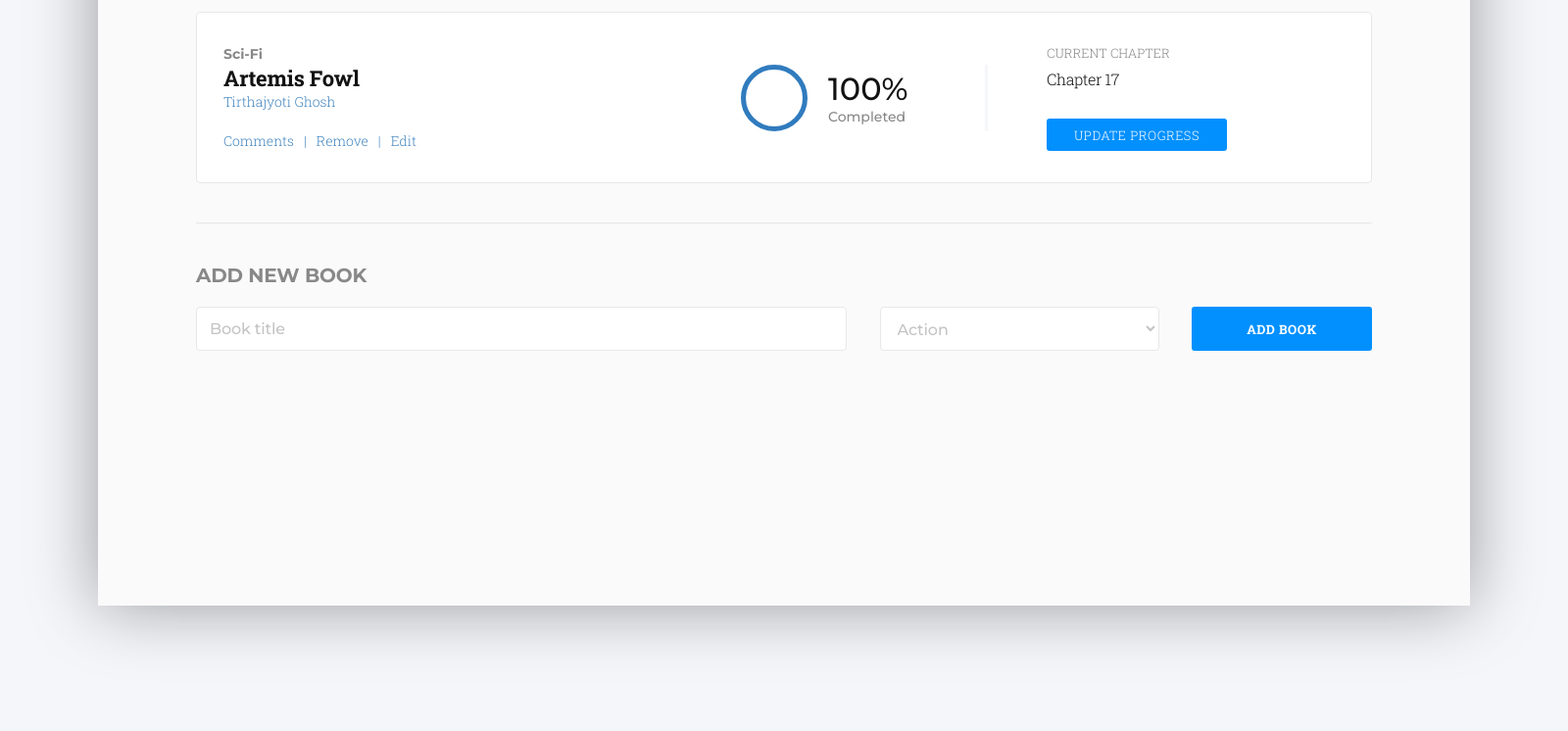
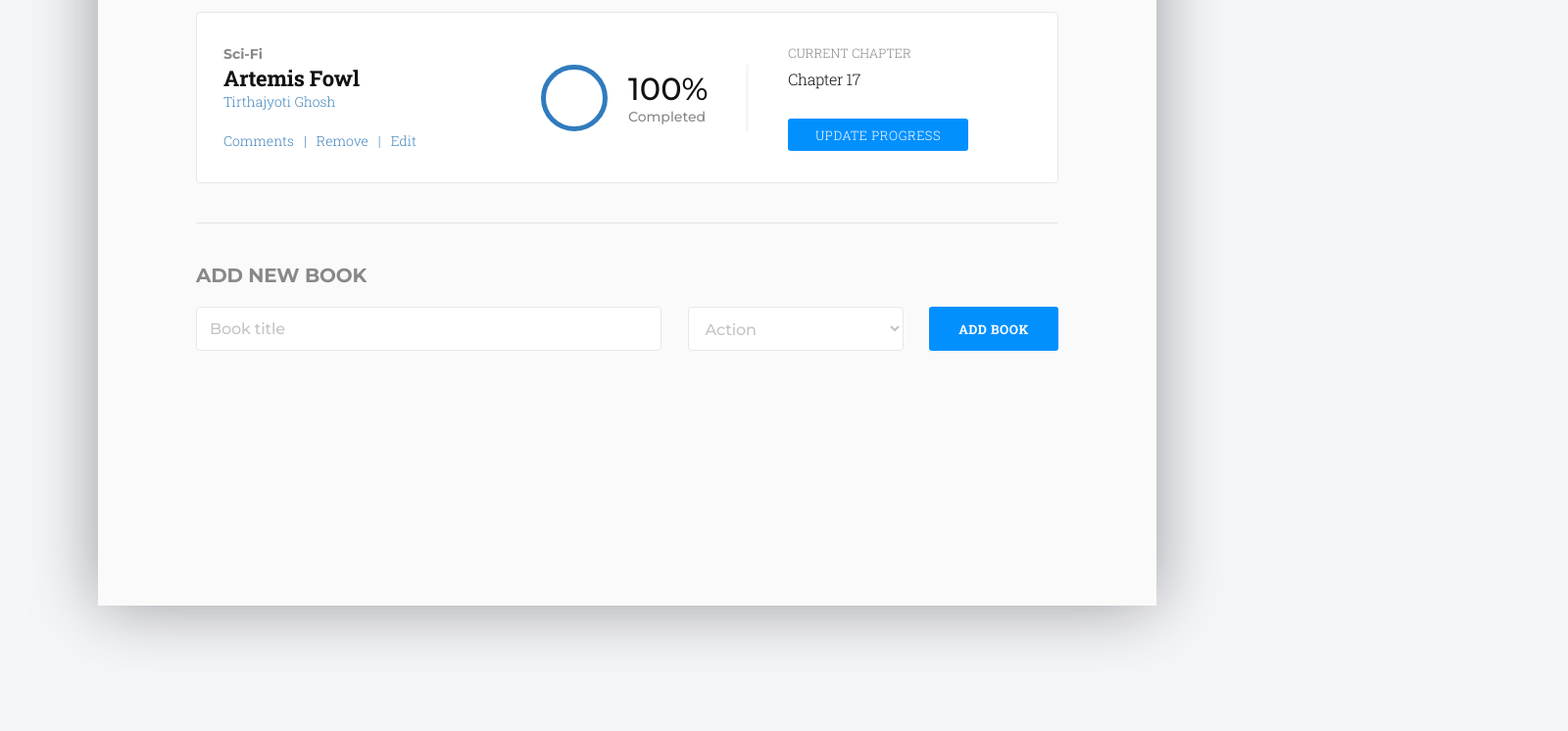
Before and after one commit to kubilaycaglayan/bookstore, a React app: page / in a window 1280 px wide. Shown: the part 663-1409 px from the top of the page at 98% size, 1600 px wide, since content can reach past the window. Built offline with nearby package versions, Linux system fonts and the light colour scheme.

Commit message:
Fix horizontal scrollbar

```diff
--- a/src/styles/style.sass
+++ b/src/styles/style.sass
@@ -49,10 +49,10 @@
   background-color: $pale-grey
   #root
     margin: 0 auto
-    width: 1600px
+    max-width: 1600px
     padding: 149px 100px
     .panel-bg
-      width: 1400px
+      max-width: 1400px
       border-radius: 4px
       box-shadow: 0 0 70px 0 rgba(0, 0, 0, 0.377)
       background-color: $white
@@ -96,7 +96,7 @@
         padding-bottom: 240px
         .Book-Panel
           @include flex-it($justify-content: space-between, $align-items: center)
-          width: 1200px
+          max-width: 1200px
           margin-bottom: 15px
           padding: 32px 27px
           border-radius: 4px
@@ -148,6 +148,9 @@
             padding-right: 80px
             margin-left: auto
             margin-right: 60px
+            @media screen and (max-width: 1440px)
+              margin-right: 40px
+              padding-right: 40px
             @include flex-it($justify-content: space-around, $align-items: center)
             .Oval-2
               width: 68px
@@ -171,7 +174,9 @@
               @include normalize()
               color: $black-three
           .chapter
-            margin-right: 120px
+            margin-right: 5vw
+            @media screen and (max-width: 1200px)
+              margin-right: 0
             .Current-Chapter
               width: 126px
               height: 18px
@@ -218,7 +223,7 @@
           margin: 20px 0
           @include flex-it($justify-content: space-between, $align-items: center)
           input, select
-            width: 664px
+            width: 54%
             height: 45px
             border-radius: 4px
             border: solid 1px #e8e8e8
@@ -232,7 +237,7 @@
               letter-spacing: -0.15px
               color: #c4c4c4
           select
-            width: 285px
+            width: 25%
             font-family: Montserrat
             font-size: 16px
             font-weight: normal
@@ -242,7 +247,7 @@
             letter-spacing: -0.15px
             color: #c4c4c4
           button
-            width: 184px
+            width: 15%
             height: 45px
             border-radius: 3px
             border-color: transparent
```
